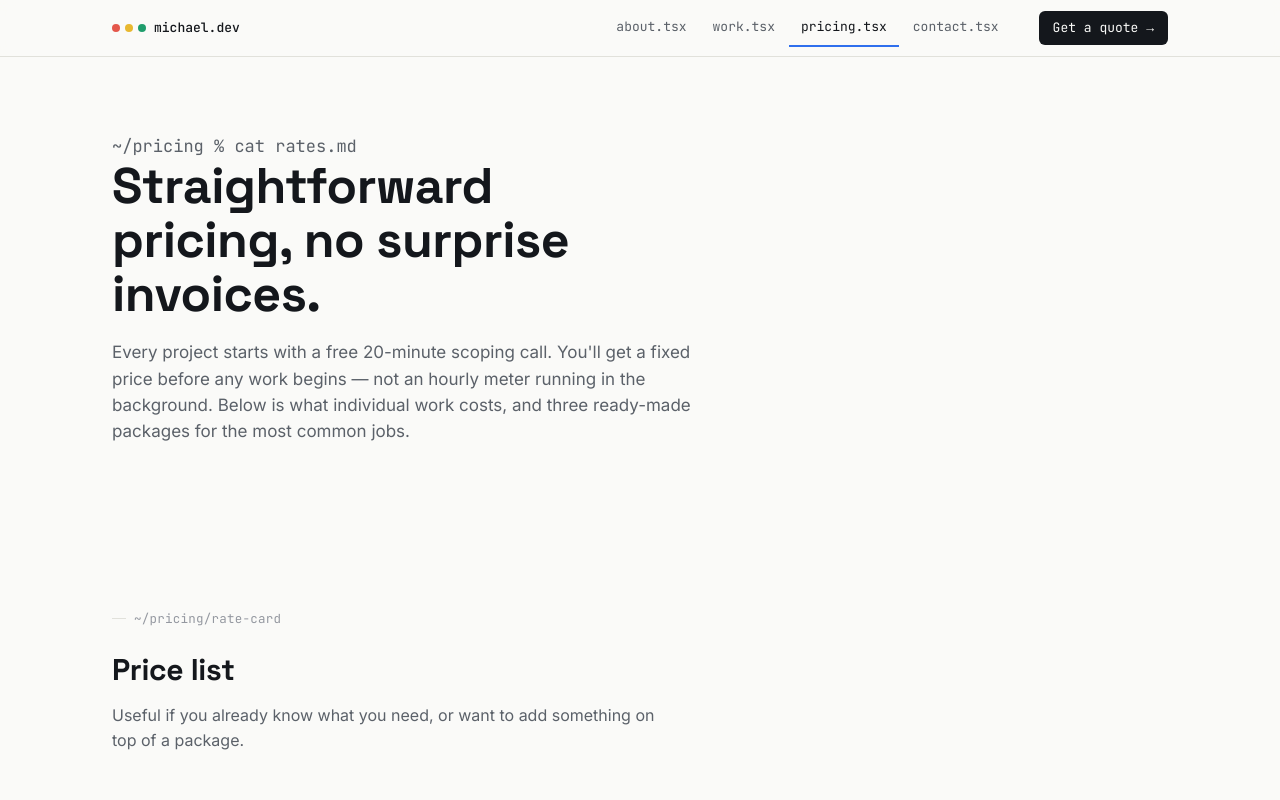
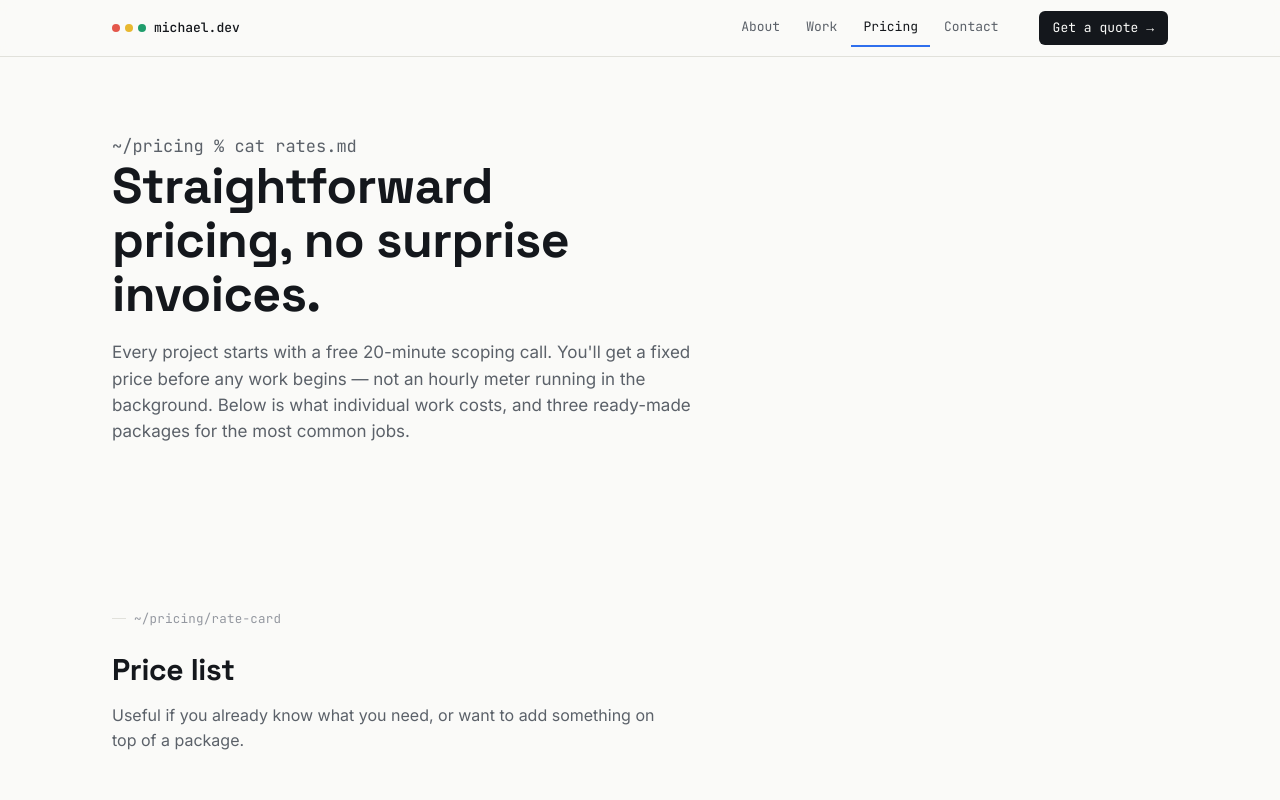
Before and after one commit to Michvl1/MS-Portfolio, a plain HTML site: page Pricing.html in a window 1280 px wide. Shown: the top 800 px of the page. Drawn offline with Linux system fonts and the light colour scheme.

Commit message:
Update Pricing.html

```diff
--- a/Pricing.html
+++ b/Pricing.html
@@ -215,10 +215,10 @@ footer{ padding: 40px 0 60px; }
   <div class="nav-inner">
     <a href="index.html" class="nav-brand"><span class="dot-row"><span></span><span></span><span></span></span>michael.dev</a>
     <div class="nav-tabs">
-      <a href="index.html#about">about.tsx</a>
-      <a href="index.html#work">work.tsx</a>
-      <a href="pricing.html" class="active">pricing.tsx</a>
-      <a href="index.html#contact">contact.tsx</a>
+      <a href="index.html#about">About</a>
+      <a href="index.html#work">Work</a>
+      <a href="pricing.html" class="active">Pricing</a>
+      <a href="index.html#contact">Contact</a>
     </div>
     <a href="index.html#contact" class="nav-cta">Get a quote →</a>
   </div>
```
